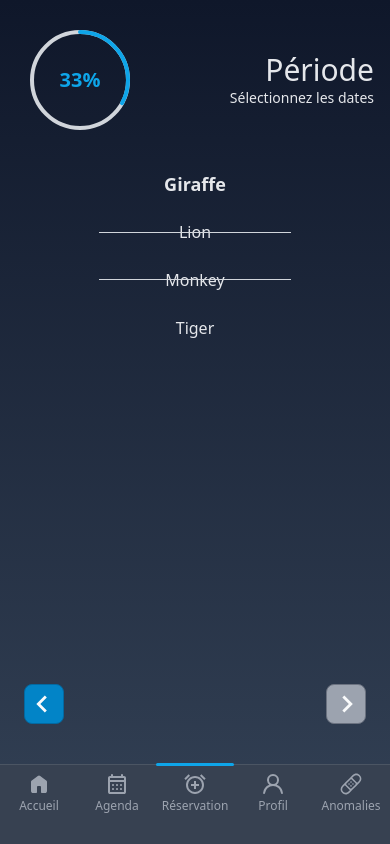
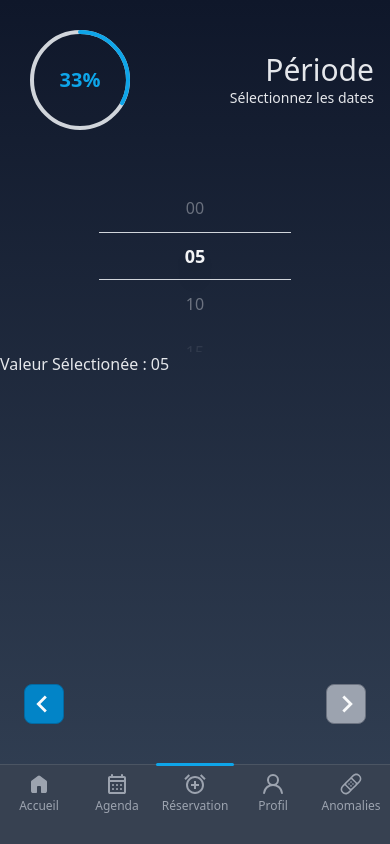
Before and after one commit to Dutdut77/SNCF-Resa, a Nuxt app: page /reservation in a window 390 px wide. Built offline with nearby package versions, Linux system fonts and the light colour scheme; no server answers; the database is empty.

Commit message:
test mobil

```diff
--- a/components/app/datePickerIos.vue
+++ b/components/app/datePickerIos.vue
@@ -1,17 +1,26 @@
 <template>
   <div class="relative w-48 mx-auto">
     <ul class="overflow-y-auto h-48 snap-y snap-mandatory" ref="list" @scroll="onScroll">
+      <!-- Empty items at the top -->
+      <li v-for="index in paddingItems" :key="'top-' + index" class="h-12 flex items-center justify-center"></li>
+
+      <!-- Actual items -->
       <li
         v-for="(item, index) in items"
         :key="index"
         :class="{
-          'snap-center text-lg font-bold': index === activeIndex,
+          'snap-center text-lg font-bold text-gray-100 drop-shadow-xl': index === activeIndex,
           'snap-center': true,
+          'text-gray-200 opacity-40  ': Math.abs(index - activeIndex) === 1,
+          'text-gray-300 opacity-10 ': Math.abs(index - activeIndex) === 2,
         }"
         class="h-12 flex items-center justify-center"
       >
         {{ item }}
       </li>
+
+      <!-- Empty items at the bottom -->
+      <li v-for="index in paddingItems" :key="'bottom-' + index" class="h-12 flex items-center justify-center"></li>
     </ul>
     <div class="absolute inset-0 flex items-center justify-center pointer-events-none">
       <div class="border-t border-b border-gray-300 h-12 w-full"></div>
@@ -19,39 +28,58 @@
   </div>
 </template>
 
-<script>
-export default {
-  props: {
-    items: {
-      type: Array,
-      required: true,
-    },
+<script setup>
+// import { ref, onMounted, nextTick } from "vue";
+
+const props = defineProps({
+  items: {
+    type: Array,
+    required: true,
   },
-  data() {
-    return {
-      activeIndex: 0,
-    };
-  },
-  mounted() {
-    this.scrollToMiddle();
-  },
-  methods: {
-    scrollToMiddle() {
-      const list = this.$refs.list;
-      // Calculer l'index de l'élément central
-      const middleIndex = Math.floor(this.items.length / 2);
-      // Définir la position de défilement pour que l'élément central soit visible
-      list.scrollTop = middleIndex * 48;
-      this.activeIndex = middleIndex;
-    },
-    onScroll() {
-      const list = this.$refs.list;
-      // Calculer l'index de l'élément actuellement centré
-      const index = Math.round(list.scrollTop / 48);
-      this.activeIndex = index;
-    },
-  },
+});
+
+const emit = defineEmits(["input"]);
+const list = ref(null);
+const activeIndex = ref(1); // Set to 1 to start at index 1
+const paddingItems = ref(0);
+
+const calculatePaddingItems = () => {
+  const listHeight = list.value.clientHeight;
+  const itemHeight = list.value.querySelector("li").offsetHeight;
+  paddingItems.value = Math.floor(listHeight / itemHeight / 2);
 };
+
+const scrollToIndex = (index) => {
+  const itemHeight = list.value.querySelector("li").offsetHeight;
+  const offset = (index + paddingItems.value) * itemHeight - list.value.clientHeight / 2 + itemHeight / 2;
+  list.value.scrollTop = offset;
+  activeIndex.value = index;
+  emit("input", props.items[index]);
+};
+
+const onScroll = () => {
+  const itemHeight = list.value.querySelector("li").offsetHeight;
+  const index = Math.round((list.value.scrollTop + list.value.clientHeight / 2 - itemHeight / 2) / itemHeight) - paddingItems.value;
+  if (index >= 0 && index < props.items.length) {
+    activeIndex.value = index;
+    emit("input", props.items[index]);
+  }
+};
+
+onMounted(() => {
+  calculatePaddingItems();
+  nextTick(() => {
+    scrollToIndex(activeIndex.value);
+  });
+
+  // Add a resize event listener to recalculate padding items on window resize
+  window.addEventListener("resize", calculatePaddingItems);
+});
+
+// Cleanup event listener on unmount
+onUnmounted(() => {
+  window.removeEventListener("resize", calculatePaddingItems);
+});
 </script>
 
 <style scoped>
@@ -61,4 +89,9 @@ export default {
 .snap-center {
   scroll-snap-align: center;
 }
+
+/* Cacher la barre de défilement */
+::-webkit-scrollbar {
+  display: none;
+}
 </style>
--- a/pages/reservation.vue
+++ b/pages/reservation.vue
@@ -35,8 +35,8 @@ const formValue = ref({
   dateDebut: "",
   dateFin: "",
 });
-const animals = ["Cat", "Dog", "Elephant", "Giraffe", "Lion", "Monkey", "Tiger"];
-
+const animals = ["00", "05", "10", "15", "20", "25", "30", "35", "40", "45", "50", "55"];
+const selectedAnimal = ref("");
 const progress = computed(() => {
   return Math.floor((100 * etape.value) / 6);
 });
@@ -85,10 +85,15 @@ const formatedDate = (timestamp) => {
 
   return result;
 };
+
+const onItemSelected = (value) => {
+  console.log("PArent received :", value);
+  selectedAnimal.value = value;
+};
 </script>
 
 <template>
-  <section class="bg-gradient-to-b from-slate-900 to-slate-700 w-full h-full text-gray-200 pb-20 flex flex-col overflow-auto">
+  <section class="bg-gradient-to-b from-slate-900 to-slate-700 w-full h-full max-h-full text-gray-200 pb-20 flex flex-col overflow-hidden">
     <div class="p-4 flex items-center">
       <div class="flex justify-start items-center flex-1">
         <AppProgressBar :percentage="progress" />
@@ -127,7 +132,8 @@ const formatedDate = (timestamp) => {
       </div>
     </div>
 
-    <AppDatePickerIos :items="animals" />
+    <AppDatePickerIos :items="animals" @input="onItemSelected" />
+    Valeur Sélectionée : {{ selectedAnimal }}
 
     <!-- <div class="h-full flex flex-col px-4 gap-4" v-if="etape == 2">
       <VueDatePicker v-model="formValue.dateDebut" ref="dateDebut" locale="fr" model-type="timestamp" :month-change-on-scroll="false" teleport-center time-picker-inline menu-class-name="dp-custom-menu" calendar-cell-class-name="dp-custom-cell">
```
